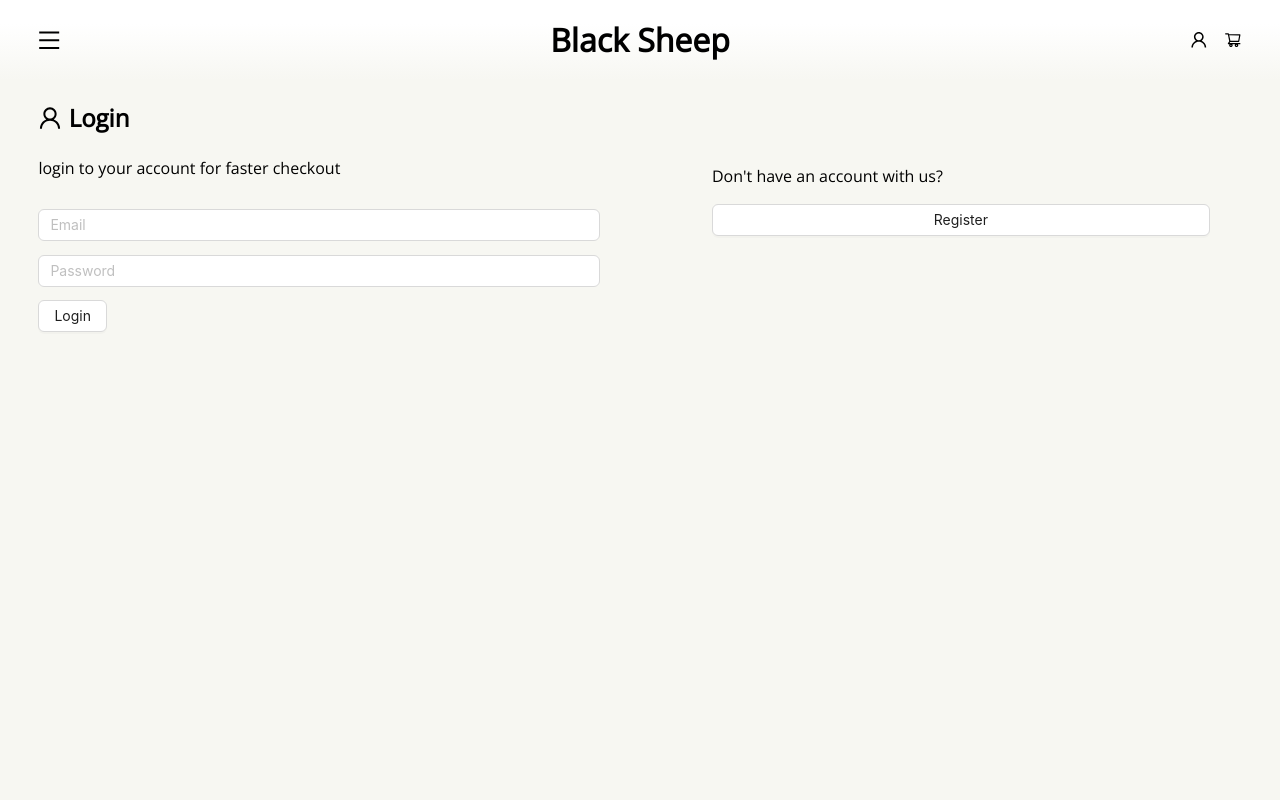
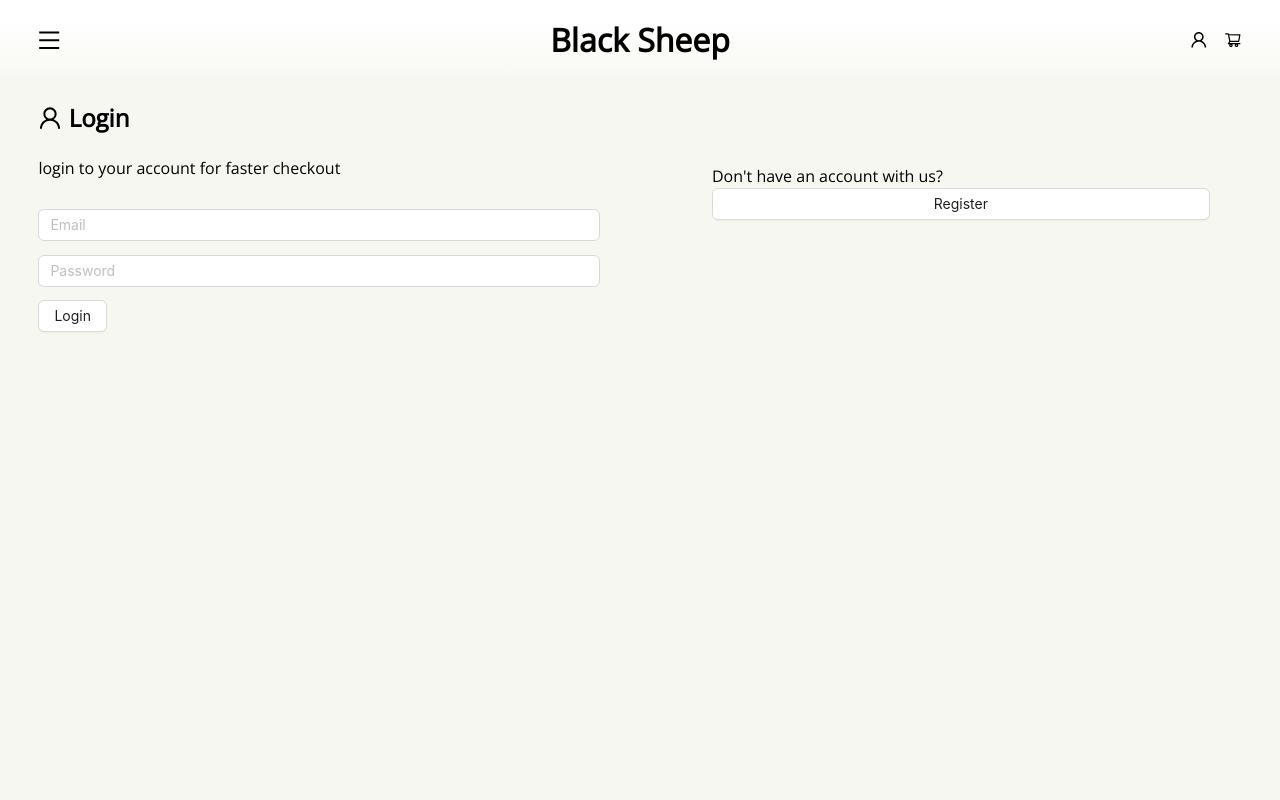
Before and after one commit to duncanmatt/bsw-site, a React (Create React App) app in the folder frontend/: page /login in a window 1280 px wide. Shown: the top 800 px of the page. Built offline with nearby package versions, Linux system fonts and the light colour scheme.

Commit message:
changed register button logic

```diff
--- a/frontend/src/pages/Login.jsx
+++ b/frontend/src/pages/Login.jsx
@@ -1,8 +1,15 @@
+import { useNavigate } from 'react-router-dom';
 import { UserOutlined } from '@ant-design/icons';
 import { Button } from 'antd';
 import LoginForm from '../components/shared/LoginForm';
 
 function Login() {
+	const navigate = useNavigate();
+
+	const onClick = () => {
+		navigate('/register');
+	}
+
 	return (
 		<div className='login-wrapper'>
 			<div className='login-heading'>
@@ -17,7 +24,7 @@ function Login() {
 					Don't have an account with us? <br />
 					<Button
 						block={true}
-						href='/register'>
+						onClick={onClick}>
 						Register
 					</Button>
 				</div>
```
